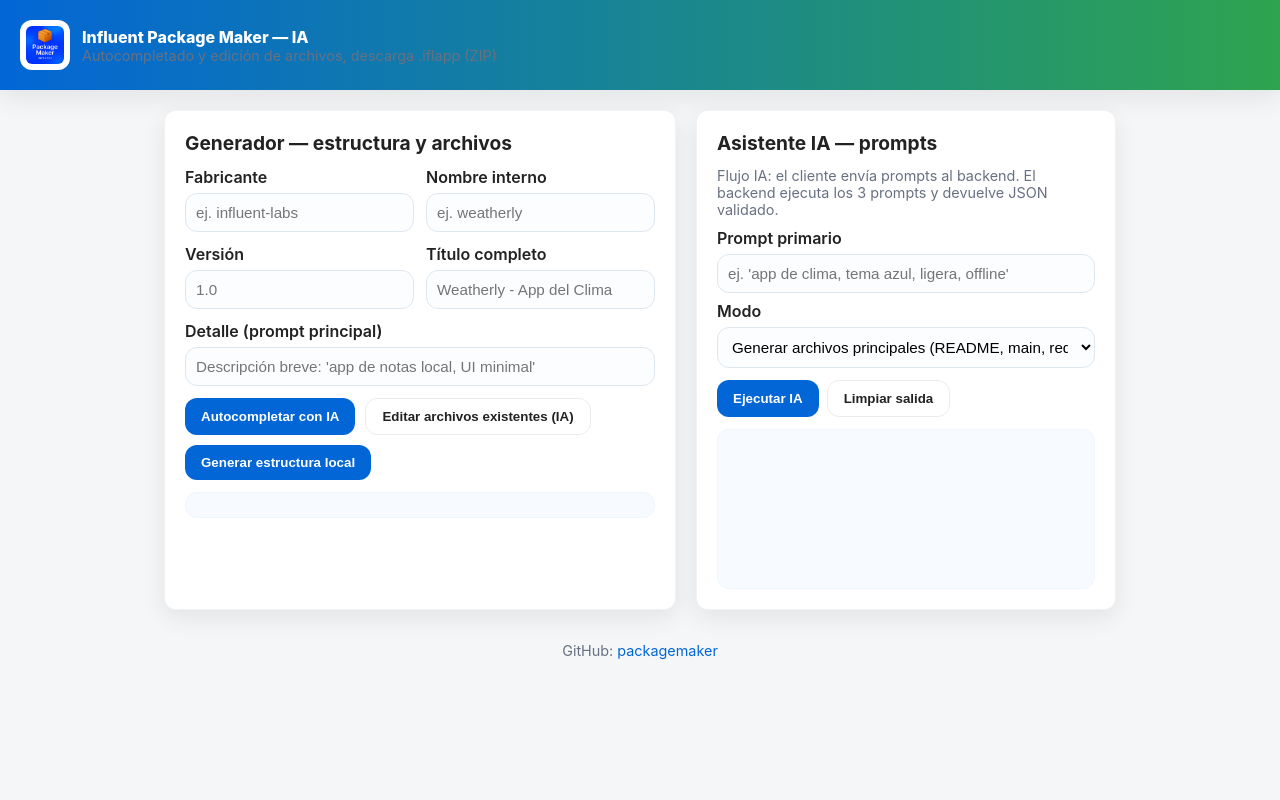
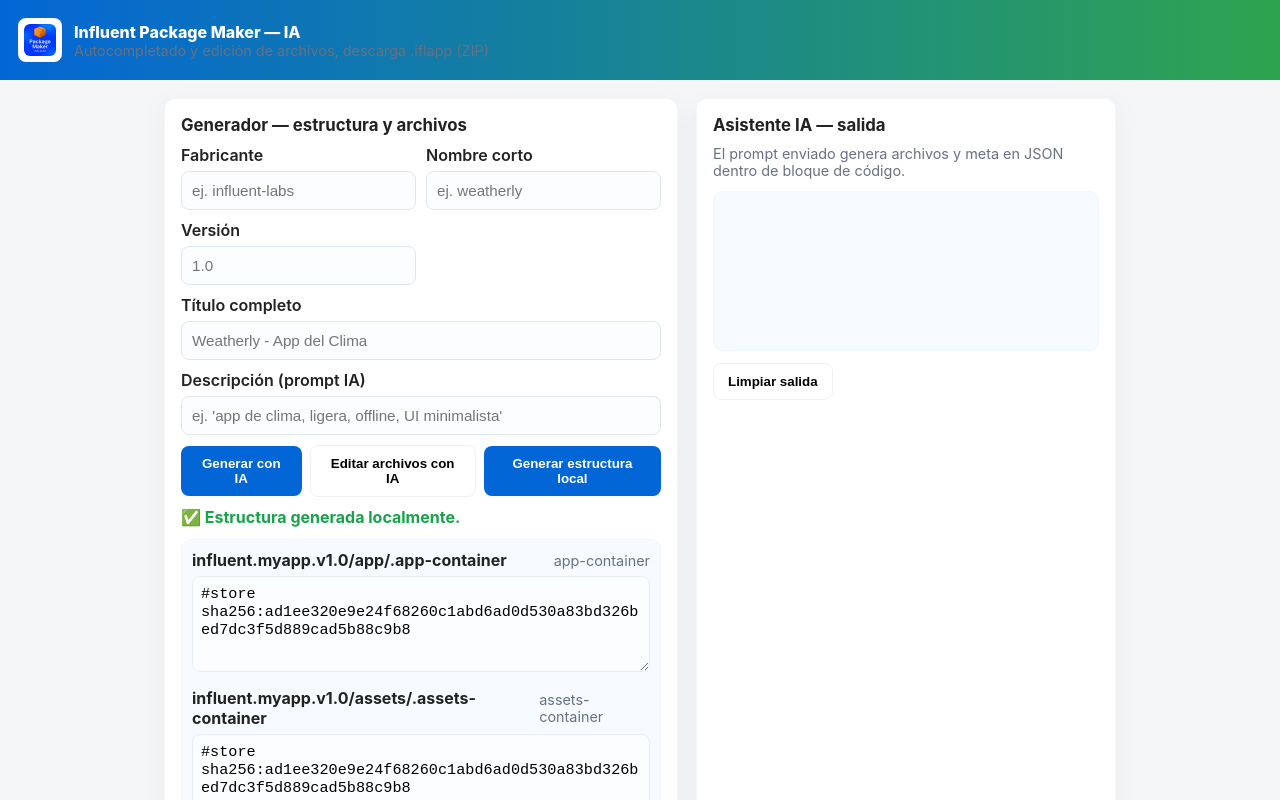
Before and after one commit to JesusQuijada34/packagemaker, a plain HTML site: page docs/index.html in a window 1280 px wide. Both pictures are taken after a click on the button "Generar estructura local". Shown: the top 800 px of the page. Drawn offline with nearby package versions, Linux system fonts and the light colour scheme.

Commit message:
Actualizar index.html

```diff
--- a/docs/index.html
+++ b/docs/index.html
@@ -1,87 +1,45 @@
 <!DOCTYPE html>
 <html lang="es">
 <head>
-  <meta charset="utf-8" />
+  <meta charset="utf-8">
   <title>Influent Package Maker — IA (Cliente)</title>
-  <meta name="viewport" content="width=device-width,initial-scale=1" />
+  <meta name="viewport" content="width=device-width,initial-scale=1">
   <meta http-equiv="Content-Security-Policy" content="default-src 'self' https: 'unsafe-inline' 'unsafe-eval'">
-
-  <!-- CSS Mejorado -->
   <style>
-    :root {
+    :root{
       --gradient-from:#0366d6;
       --gradient-to:#2ea44f;
       --bg:#f4f6f8;
       --surface:#ffffff;
       --text:#222;
-      --shadow:0 8px 24px rgba(0,0,0,0.08);
-      --radius:12px;
-      --transition:.3s ease;
     }
-    * { box-sizing:border-box; }
-    body { margin:0; font-family:Inter,system-ui,Segoe UI,Arial; background:var(--bg); color:var(--text); }
-    header {
-      display:flex; gap:12px; align-items:center; padding:20px;
-      background:linear-gradient(90deg,var(--gradient-from),var(--gradient-to));
-      color:#fff; box-shadow:var(--shadow);
-    }
-    .logo {
-      width:50px; height:50px; border-radius:var(--radius); background:#fff;
-      padding:6px; display:flex; align-items:center; justify-content:center;
-      transition:transform var(--transition);
-    }
-    .logo:hover { transform:scale(1.05); }
-    main {
-      max-width:980px; margin:20px auto; display:grid;
-      grid-template-columns:1fr 420px; gap:20px; padding:0 14px;
-    }
-    @media (max-width:980px){ main { grid-template-columns:1fr; padding:12px; } }
-    .card {
-      background:var(--surface); border-radius:var(--radius);
-      padding:20px; box-shadow:var(--shadow); border:1px solid rgba(10,10,10,.05);
-      transition:transform var(--transition);
-    }
-    .card:hover { transform:translateY(-3px); }
-    h2 { margin:0 0 12px 0; font-size:1.2rem; }
-    label { display:block; font-weight:600; margin-bottom:6px; }
-    input[type="text"], textarea, select {
-      width:100%; padding:10px; border-radius:var(--radius); border:1px solid #dfe7ee;
-      background:#fbfdff; font-size:0.95rem; transition:border-color var(--transition);
-    }
-    input:focus, textarea:focus, select:focus { border-color:var(--gradient-from); outline:none; }
-    .form-grid { display:grid; grid-template-columns:1fr 1fr; gap:12px; }
-    .full { grid-column:1/-1; }
-    .btn {
-      display:inline-flex; gap:8px; align-items:center;
-      padding:10px 16px; border-radius:var(--radius); border:0;
-      cursor:pointer; font-weight:700; transition:all var(--transition);
-    }
-    .btn-primary { background:var(--gradient-from); color:#fff; }
-    .btn-primary:hover { opacity:.9; }
-    .btn-ghost { background:transparent; border:1px solid rgba(0,0,0,.08); color:var(--text); }
-    .btn-ghost:hover { background:rgba(0,0,0,.04); }
-    .preview {
-      margin-top:12px; background:#f7fbff; padding:12px;
-      border-radius:var(--radius); max-height:520px; overflow:auto; border:1px solid #eef6ff;
-      font-family:monospace; font-size:.95rem;
-    }
-    .file-edit { font-family:monospace; font-size:.95rem; border-radius:var(--radius);
-      border:1px solid #e6eef3; padding:10px; width:100%; min-height:96px; transition:border-color var(--transition);
-    }
-    .file-edit:focus { border-color:var(--gradient-to); outline:none; }
-    .muted { color:#687182; font-size:0.9rem; }
-    footer { text-align:center; padding:12px; color:#6b7280; font-size:0.9rem; }
-    a { color:var(--gradient-from); text-decoration:none; }
-    a:hover { text-decoration:underline; }
+    *{box-sizing:border-box;}
+    body{margin:0;font-family:Inter,system-ui,Segoe UI,Arial; background:var(--bg); color:var(--text);}
+    header{display:flex;gap:12px;align-items:center;padding:18px;background:linear-gradient(90deg,var(--gradient-from),var(--gradient-to));color:#fff}
+    .logo{width:44px;height:44px;border-radius:8px;background:#fff;padding:6px;display:flex;align-items:center;justify-content:center}
+    main{max-width:980px;margin:18px auto;display:grid;grid-template-columns:1fr 420px;gap:18px;padding:0 14px}
+    @media (max-width:980px){main{grid-template-columns:1fr;padding:12px}}
+    .card{background:var(--surface);border-radius:12px;padding:16px;box-shadow:0 8px 30px rgba(20,20,40,.05);border:1px solid rgba(10,10,10,.03)}
+    h2{margin:0 0 10px 0;font-size:1.05rem}
+    label{display:block;font-weight:600;margin-bottom:6px}
+    input[type="text"], textarea {width:100%;padding:10px;border-radius:8px;border:1px solid #dfe7ee;background:#fbfdff;font-size:0.95rem}
+    .form-grid{display:grid;grid-template-columns:1fr 1fr;gap:10px}
+    .full{grid-column:1/-1}
+    .btn{display:inline-flex;gap:8px;align-items:center;padding:10px 14px;border-radius:8px;border:0;cursor:pointer;font-weight:700}
+    .btn-primary{background:var(--gradient-from);color:#fff}
+    .btn-ghost{background:transparent;border:1px solid rgba(0,0,0,.06)}
+    .preview{margin-top:12px;background:#f7fbff;padding:10px;border-radius:10px;max-height:520px;overflow:auto;border:1px solid #eef6ff}
+    .file-edit{font-family:monospace;font-size:.95rem;border-radius:8px;border:1px solid #e6eef3;padding:8px;width:100%;min-height:96px}
+    .muted{color:#687182;font-size:0.9rem}
+    footer{text-align:center;padding:10px;color:#6b7280}
   </style>
 </head>
 <body>
-
   <header>
     <div class="logo"><img src="https://raw.githubusercontent.com/JesusQuijada34/packagemaker/main/assets/product_logo.png" alt="logo" style="height:100%;width:100%;object-fit:contain;border-radius:6px"></div>
     <div>
       <div style="font-weight:800">Influent Package Maker — IA</div>
-    <div class="muted">Autocompletado y edición de archivos, descarga .iflapp (ZIP)</div>
+      <div class="muted" style="font-size:.9rem">Autocompletado y edición de archivos, descarga .iflapp (ZIP)</div>
     </div>
   </header>
 
@@ -89,58 +47,47 @@
     <!-- LEFT: generator -->
     <section class="card">
       <h2>Generador — estructura y archivos</h2>
-    <div class="form-grid" style="margin-bottom:12px">
+      <div class="form-grid" style="margin-bottom:10px">
         <div>
           <label>Fabricante</label>
           <input id="inp-empresa" type="text" placeholder="ej. influent-labs">
         </div>
         <div>
-        <label>Nombre interno</label>
+          <label>Nombre corto</label>
           <input id="inp-nombre" type="text" placeholder="ej. weatherly">
         </div>
         <div>
           <label>Versión</label>
           <input id="inp-version" type="text" placeholder="1.0">
         </div>
-      <div>
+        <div class="full">
           <label>Título completo</label>
           <input id="inp-titulo" type="text" placeholder="Weatherly - App del Clima">
         </div>
         <div class="full">
-        <label>Detalle (prompt principal)</label>
-        <input id="inp-detail" type="text" placeholder="Descripción breve: 'app de notas local, UI minimal'">
+          <label>Descripción (prompt IA)</label>
+          <input id="inp-detail" type="text" placeholder="ej. 'app de clima, ligera, offline, UI minimalista'">
         </div>
       </div>
-    <div style="display:flex;gap:10px;flex-wrap:wrap">
-      <button id="btn-ai-suggest" class="btn btn-primary">Autocompletar con IA</button>
-      <button id="btn-ai-editfiles" class="btn btn-ghost">Editar archivos existentes (IA)</button>
+
+      <div style="display:flex;gap:8px;align-items:center">
+        <button id="btn-ai-suggest" class="btn btn-primary">Generar con IA</button>
+        <button id="btn-ai-editfiles" class="btn btn-ghost">Editar archivos con IA</button>
         <button id="btn-generate" class="btn btn-primary">Generar estructura local</button>
       </div>
-    <div id="status" style="margin-top:12px;color:#16a34a;font-weight:700"></div>
+
+      <div id="status" style="margin-top:10px;color:#16a34a;font-weight:700"></div>
       <div id="preview-files" class="preview"></div>
     </section>
 
-  <!-- RIGHT: IA controls & output -->
+    <!-- RIGHT: IA output -->
     <aside class="card">
-    <h2>Asistente IA — prompts</h2>
-    <div class="muted" style="margin-bottom:10px">Flujo IA: el cliente envía prompts al backend. El backend ejecuta los 3 prompts y devuelve JSON validado.</div>
-
-    <label>Prompt primario</label>
-    <input id="ai-prompt" type="text" placeholder="ej. 'app de clima, tema azul, ligera, offline'">
-
-    <label style="margin-top:8px">Modo</label>
-    <select id="ai-mode">
-      <option value="suggest">Sugerir campos y colores (meta)</option>
-      <option value="files-min">Generar README + main.py</option>
-      <option value="files-full" selected>Generar archivos principales (README, main, requirements, details, autorun, LICENSE)</option>
-    </select>
-
-    <div style="display:flex;gap:8px;margin-top:12px;flex-wrap:wrap">
-      <button id="btn-ai-run" class="btn btn-primary">Ejecutar IA</button>
+      <h2>Asistente IA — salida</h2>
+      <div style="margin-bottom:8px" class="muted">El prompt enviado genera archivos y meta en JSON dentro de bloque de código.</div>
+      <div id="ai-output" class="preview" style="margin-top:12px;min-height:160px"></div>
+      <div style="display:flex;gap:8px;margin-top:12px">
         <button id="btn-clear" class="btn btn-ghost">Limpiar salida</button>
       </div>
-
-    <div id="ai-output" class="preview" style="margin-top:12px;min-height:160px"></div>
     </aside>
   </main>
 
@@ -148,30 +95,142 @@
     <div class="muted">GitHub: <a href="https://github.com/JesusQuijada34/packagemaker/" target="_blank" rel="noopener">packagemaker</a></div>
   </footer>
 
-<!-- libs -->
   <script src="https://cdnjs.cloudflare.com/ajax/libs/jszip/3.10.1/jszip.min.js"></script>
   <script src="https://cdnjs.cloudflare.com/ajax/libs/FileSaver.js/2.0.5/FileSaver.min.js"></script>
 
   <script>
-/**************************************************************************
- * CONFIG - tomar API_BASE desde Vercel
- **************************************************************************/
-const API_BASE = window.__ENV?.API_BASE || "/api/genai"; // window.__ENV inyectado por Vercel
+  const API_BASE = "/api/genai"; // backend en Vercel
 
-// Resto del código de JS sigue igual que tu versión anterior
-// Incluye: sha256hex, sanitizeContent, renderFiles, btn-generate, IA flow
-// Solo cambiaremos la URL a API_BASE y se aplica gradiente + mejoras de UX
+  let LAST_FILES = {};
 
-// --- ejemplo de llamada IA ---
+  function sanitizeContent(s){
+    if(!s) return s;
+    return s.replace(/<\s*script[\s\S]*?>[\s\S]*?<\/\s*script\s*>/gi,"")
+            .replace(/<\s*iframe[\s\S]*?>[\s\S]*?<\/\s*iframe\s*>/gi,"")
+            .replace(/javascript:/gi,"");
+  }
+
+  function applyGradient(meta){
+    if(!meta || !meta.colores) return;
+    document.documentElement.style.setProperty('--gradient-from', meta.colores.primario || "#0366d6");
+    document.documentElement.style.setProperty('--gradient-to', meta.colores.secundario || "#2ea44f");
+    document.documentElement.style.setProperty('--bg', meta.colores.fondo || "#f4f6f8");
+  }
+
+  async function sha256hex(msg){
+    const buf = new TextEncoder().encode(msg);
+    const hash = await crypto.subtle.digest('SHA-256', buf);
+    return Array.from(new Uint8Array(hash)).map(b=>b.toString(16).padStart(2,"0")).join("");
+  }
+
+  function renderFiles(filesArray, folderName){
+    LAST_FILES = {};
+    const preview = document.getElementById("preview-files");
+    preview.innerHTML = "";
+    filesArray.forEach(f=>{
+      const path = (f.path||"").replace("{folder}", folderName);
+      const content = sanitizeContent(f.content||"");
+      LAST_FILES[path]=content;
+      const div = document.createElement("div");
+      div.style.marginBottom="12px";
+      div.innerHTML = `
+        <div style="display:flex;justify-content:space-between;align-items:center;margin-bottom:6px">
+          <strong style="font-family:Inter,system-ui">${path}</strong>
+          <span class="muted" style="font-size:.9rem">${path.split('.').pop()}</span>
+        </div>
+        <textarea class="file-edit" data-path="${path}">${content}</textarea>
+      `;
+      preview.appendChild(div);
+    });
+
+    const btnWrap = document.createElement("div");
+    btnWrap.style.marginTop="8px";
+    btnWrap.innerHTML = `<button id="btn-download-zip" class="btn btn-primary">Descargar .iflapp (ZIP)</button>`;
+    preview.appendChild(btnWrap);
+
+    document.getElementById("btn-download-zip").onclick = async ()=>{
+      document.querySelectorAll(".file-edit").forEach(el=>{ LAST_FILES[el.dataset.path]=el.value; });
+      const zip = new JSZip();
+      for(const p in LAST_FILES) zip.file(p,LAST_FILES[p]);
+      const blob = await zip.generateAsync({type:"blob"});
+      saveAs(blob, `${folderName}.iflapp`);
+      document.getElementById("status").textContent = `✅ ZIP generado: ${folderName}.iflapp`;
+    };
+  }
+
   async function callBackendAI(prompt, mode){
-  const res = await fetch(API_BASE, {
+    const payload = {prompt,mode};
+    if(Object.keys(LAST_FILES).length) payload.files = Object.keys(LAST_FILES).map(p=>({path:p,content:LAST_FILES[p]}));
+    const res = await fetch(API_BASE,{
       method:"POST",
-    headers:{ "Content-Type":"application/json" },
-    body:JSON.stringify({ prompt, mode })
+      headers:{"Content-Type":"application/json"},
+      body:JSON.stringify(payload)
     });
-  if(!res.ok) throw new Error("Backend IA error: " + res.status);
+    if(!res.ok) throw new Error("Error backend IA: "+res.status);
     return await res.json();
   }
+
+  // BOTONES
+  document.getElementById("btn-ai-suggest").addEventListener("click", async ()=>{
+    const prompt = document.getElementById("inp-detail").value;
+    if(!prompt){ alert("Escribe un prompt."); return; }
+    document.getElementById("status").textContent="🤖 Solicitando IA...";
+    try{
+      const parsed = await callBackendAI(prompt,"full");
+      if(parsed && parsed.meta){
+        applyGradient(parsed.meta);
+        document.getElementById("inp-empresa").value = parsed.meta.empresa||"";
+        document.getElementById("inp-nombre").value = parsed.meta.nombre||"";
+        document.getElementById("inp-version").value = parsed.meta.version||"";
+        document.getElementById("inp-titulo").value = parsed.meta.titulo||"";
+        renderFiles(parsed.files, `${parsed.meta.empresa}.${parsed.meta.nombre}.v${parsed.meta.version}`);
+        document.getElementById("status").textContent="✅ Archivos generados por IA.";
+        document.getElementById("ai-output").innerHTML=`<pre style="font-family:monospace">${JSON.stringify(parsed,null,2)}</pre>`;
+      }
+    }catch(err){ document.getElementById("status").textContent="Error IA: "+err.message; }
+  });
+
+  document.getElementById("btn-ai-editfiles").addEventListener("click", async ()=>{
+    const prompt=document.getElementById("inp-detail").value;
+    if(!prompt){ alert("Escribe un prompt."); return; }
+    if(!Object.keys(LAST_FILES).length){ alert("Genera primero la estructura."); return; }
+    document.getElementById("status").textContent="🤖 Editando archivos con IA...";
+    try{
+      const parsed = await callBackendAI(prompt,"edit");
+      if(parsed && Array.isArray(parsed.files)){
+        parsed.files.forEach(f=>{
+          const ta=document.querySelector(`textarea[data-path="${f.path}"]`);
+          if(ta) ta.value=f.content;
+          LAST_FILES[f.path]=f.content;
+        });
+        document.getElementById("status").textContent="✅ Archivos actualizados por IA.";
+        document.getElementById("ai-output").innerHTML=`<pre style="font-family:monospace">${JSON.stringify(parsed,null,2)}</pre>`;
+      }
+    }catch(err){ document.getElementById("status").textContent="Error IA: "+err.message; }
+  });
+
+  document.getElementById("btn-generate").addEventListener("click", async ()=>{
+    const empresa=(document.getElementById("inp-empresa").value||"influent").trim().toLowerCase().replace(/\s+/g,"-");
+    const nombre=(document.getElementById("inp-nombre").value||"myapp").trim().toLowerCase();
+    const version=(document.getElementById("inp-version").value||"1.0").trim();
+    const titulo=(document.getElementById("inp-titulo").value||nombre.toUpperCase()).trim();
+    const folder=`${empresa}.${nombre}.v${version}`;
+    const hv = await sha256hex(`${folder}`);
+    const DEFAULT_FOLDERS=["app","assets","config","docs","source","lib"];
+    const files=[];
+    DEFAULT_FOLDERS.forEach(f=>files.push({path:`{folder}/${f}/.${f}-container`,content:`#store sha256:${hv}`}));
+    files.push({path:`{folder}/LICENSE`,content:"GNU GENERAL PUBLIC LICENSE Version 3"});
+    files.push({path:`{folder}/README.md`,content:`# ${empresa} ${titulo}\nProyecto generado localmente.`});
+    files.push({path:`{folder}/${nombre}.py`,content:`#!/usr/bin/env python\nprint('Hola desde ${titulo}')`});
+    files.push({path:`{folder}/autorun`,content:`#!/usr/bin/env sh\npip install -r "./lib/requirements.txt"\npython3 "./${nombre}.py"\n`});
+    files.push({path:`{folder}/lib/requirements.txt`,content:"# Dependencias"});
+    files.push({path:`{folder}/details.xml`,content:`<app><publisher>${empresa}</publisher><app>${nombre}</app><name>${titulo}</name><version>v${version}</version><correlationid>${hv}</correlationid></app>`});
+    renderFiles(files,folder);
+    document.getElementById("status").textContent="✅ Estructura generada localmente.";
+  });
+
+  document.getElementById("btn-clear").addEventListener("click", ()=>{ document.getElementById("ai-output").innerHTML=""; });
+
   </script>
 </body>
 </html>
```
Lines whose indentation alone changed are shown as unchanged.
